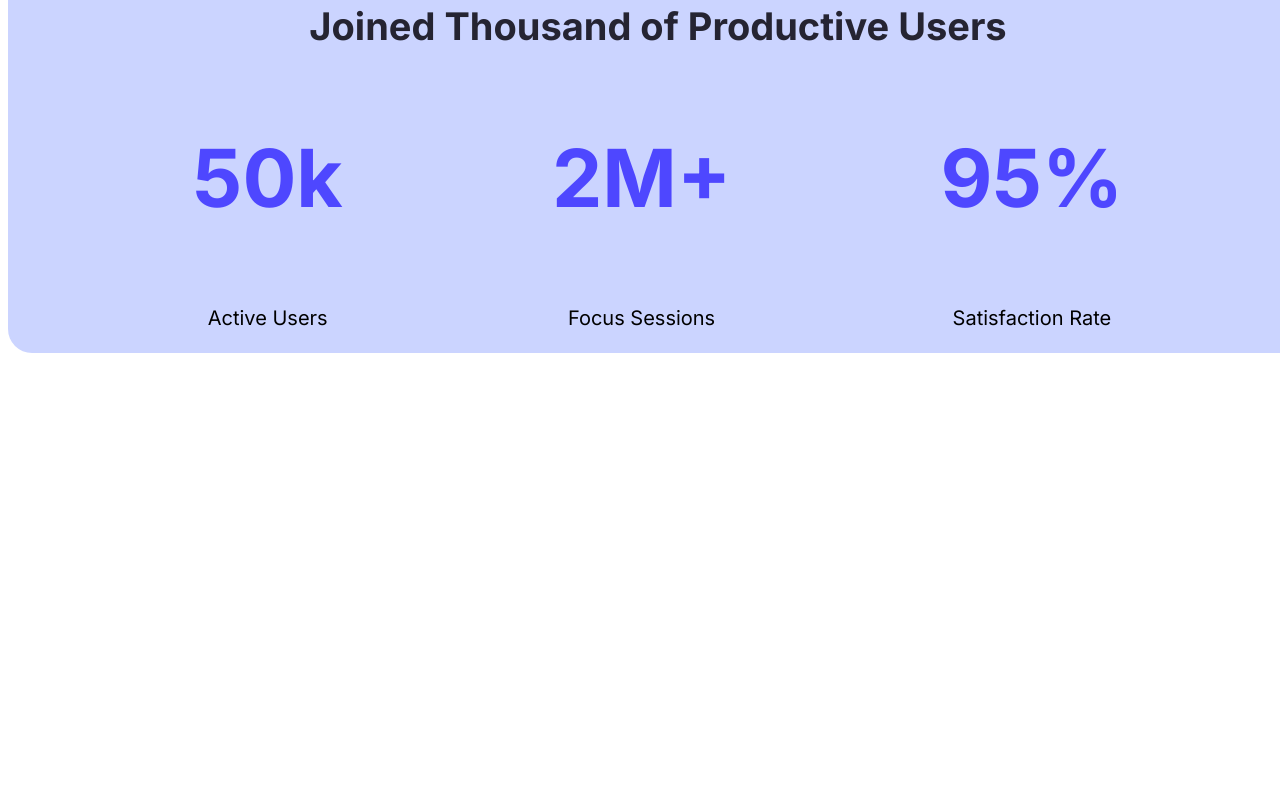
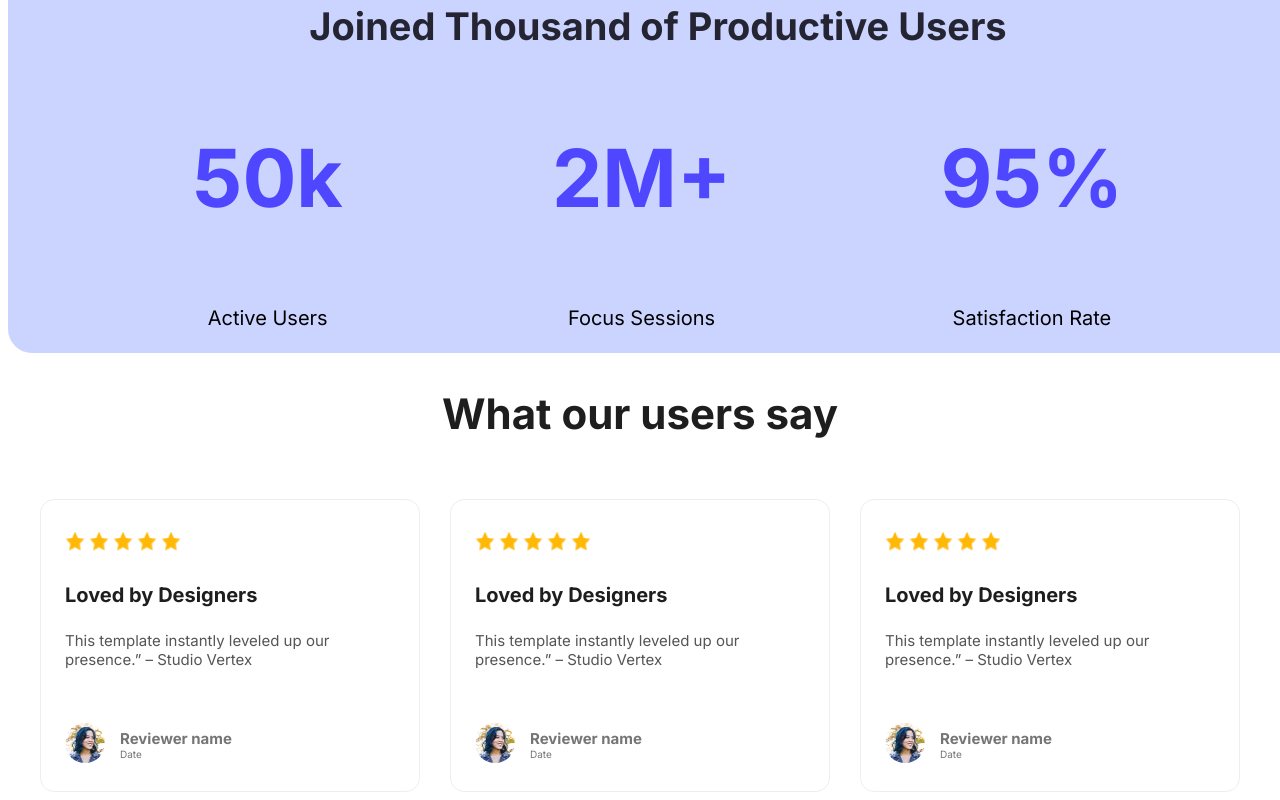
Before and after one commit to FAZLERABBIHUB/assignment-git-repo, a plain HTML site: page index.html in a window 1280 px wide. Shown: the part 1385-2185 px from the top of the page. Before the commit the page ends 1746 px from the top, so only its background shows below. Drawn offline with Linux system fonts and the light colour scheme.

Commit message:
added feedback section

```diff
--- a/index.html
+++ b/index.html
@@ -53,7 +53,69 @@
         </div>
     </div>
 </section>
+<section class="feedback-style">
+    <div class="feedback-header">
+        <h2>What our users say</h2>
+    </div>
+    <div class="cards-container">
+        <div class="card-style">
+            <div class="icon-style">
+                <img src="Assets/icon-star.png"><img src="Assets/icon-star.png"><img src="Assets/icon-star.png"><img src="Assets/icon-star.png"><img src="Assets/icon-star.png">
+            </div>
+            <div class="card-content">
+                <h3>Loved by Designers</h3>
+                <p>This template instantly leveled up our presence.” – Studio Vertex</p>
+            </div>
+            <div class="users-style">
+                <div>
+                    <img src="Assets/avatar.png" >
+                </div>
+                <div>
+                    <h3>Reviewer name</h3>
+                    <p>Date</p>
+                </div>
+            </div>
+        </div>
 
+        <div class="card-style">
+            <div class="icon-style">
+                <img src="Assets/icon-star.png"><img src="Assets/icon-star.png"><img src="Assets/icon-star.png"><img src="Assets/icon-star.png"><img src="Assets/icon-star.png">
+            </div>
+            <div class="card-content">
+                <h3>Loved by Designers</h3>
+                <p>This template instantly leveled up our presence.” – Studio Vertex</p>
+            </div>
+            <div class="users-style">
+                <div>
+                    <img src="Assets/avatar.png" >
+                </div>
+                <div>
+                    <h3>Reviewer name</h3>
+                    <p>Date</p>
+                </div>
+            </div>
+        </div>
+
+        <div class="card-style">
+            <div class="icon-style">
+                <img src="Assets/icon-star.png"><img src="Assets/icon-star.png"><img src="Assets/icon-star.png"><img src="Assets/icon-star.png"><img src="Assets/icon-star.png">
+            </div>
+            <div class="card-content">
+                <h3>Loved by Designers</h3>
+                <p>This template instantly leveled up our presence.” – Studio Vertex</p>
+            </div>
+            <div class="users-style">
+                <div>
+                    <img src="Assets/avatar.png" >
+                </div>
+                <div>
+                    <h3>Reviewer name</h3>
+                    <p>Date</p>
+                </div>
+            </div>
+        </div>
+    </div>
+</section>
 
 
 
--- a/styles/assignment.css
+++ b/styles/assignment.css
@@ -137,3 +137,86 @@ nav{
     color: #000000;
     font-weight: 400px;
 }
+
+/* users feedback section */
+
+.feedback-style {
+    background-color: #FFFFFF;
+    text-align: center;
+}
+
+.feedback-header h2 {
+    color: #1E1E1E;
+    font-size: 42px;
+    font-weight: bold;
+    margin-bottom: 60px;
+
+}
+.cards-container {
+    display:flex;
+    gap: 30px;
+    max-width: 1200px;
+    margin: 0 auto;
+    justify-content: center;
+}
+.card-style {
+    display: flex;
+    flex-wrap: wrap;
+    background-color: #FFFFFF;
+    border: 1px solid #F2EDED;
+    border-radius: 14px;
+    padding: 24px;
+    text-align: left;
+    height: 243px;
+}
+.icon-style {
+    display: flex;
+    align-items: center;
+    gap: 4px;
+    margin-bottom: 24px;
+}
+
+.icon-style img {
+    width: 20px;
+    height: 20px;
+}
+
+.card-content {
+    margin-bottom: 24px;
+}
+
+.card-content h3 {
+    color: #1E1E1E;
+    font-size: 20px;
+    font-weight: bold;
+    margin: 0 0 24px 0;
+}
+
+.card-content p {
+    color: #555;
+    font-size: 15px;
+    margin: 0;
+}
+.users-style {
+    display: flex;
+    align-items: center;
+    gap: 15px;
+    margin-top: auto;
+}
+.users-style img {
+    width: 40px;
+    height: 40px;
+    border-radius: 999px;
+}
+.users-style h3 {
+    font-size:15px;
+    font-weight: bold;
+    color: #757575;
+    margin: 0;
+}
+
+.users-style p {
+    font-size: 10px;
+    color: #757575;
+    margin: 0;
+}
```
